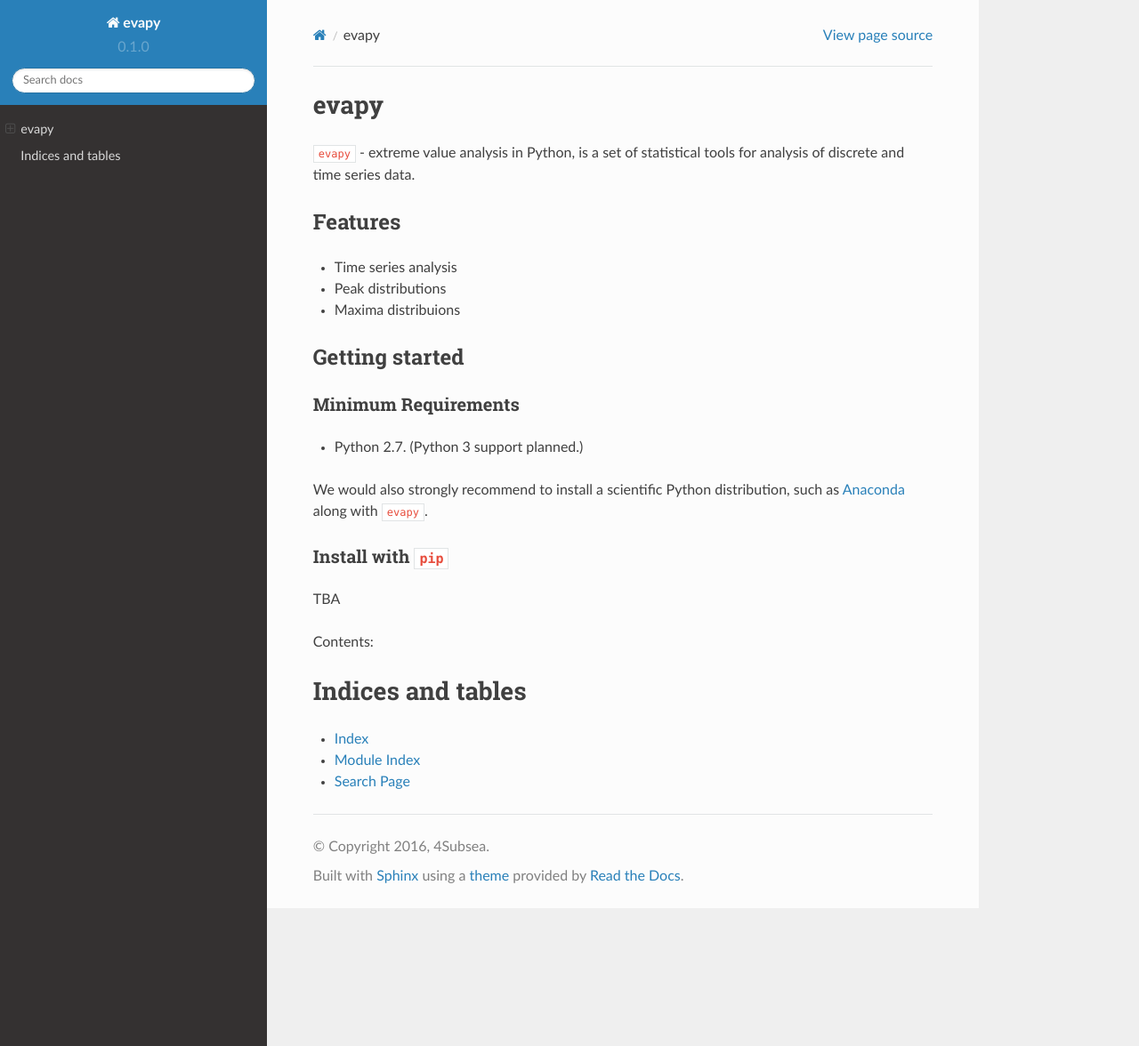
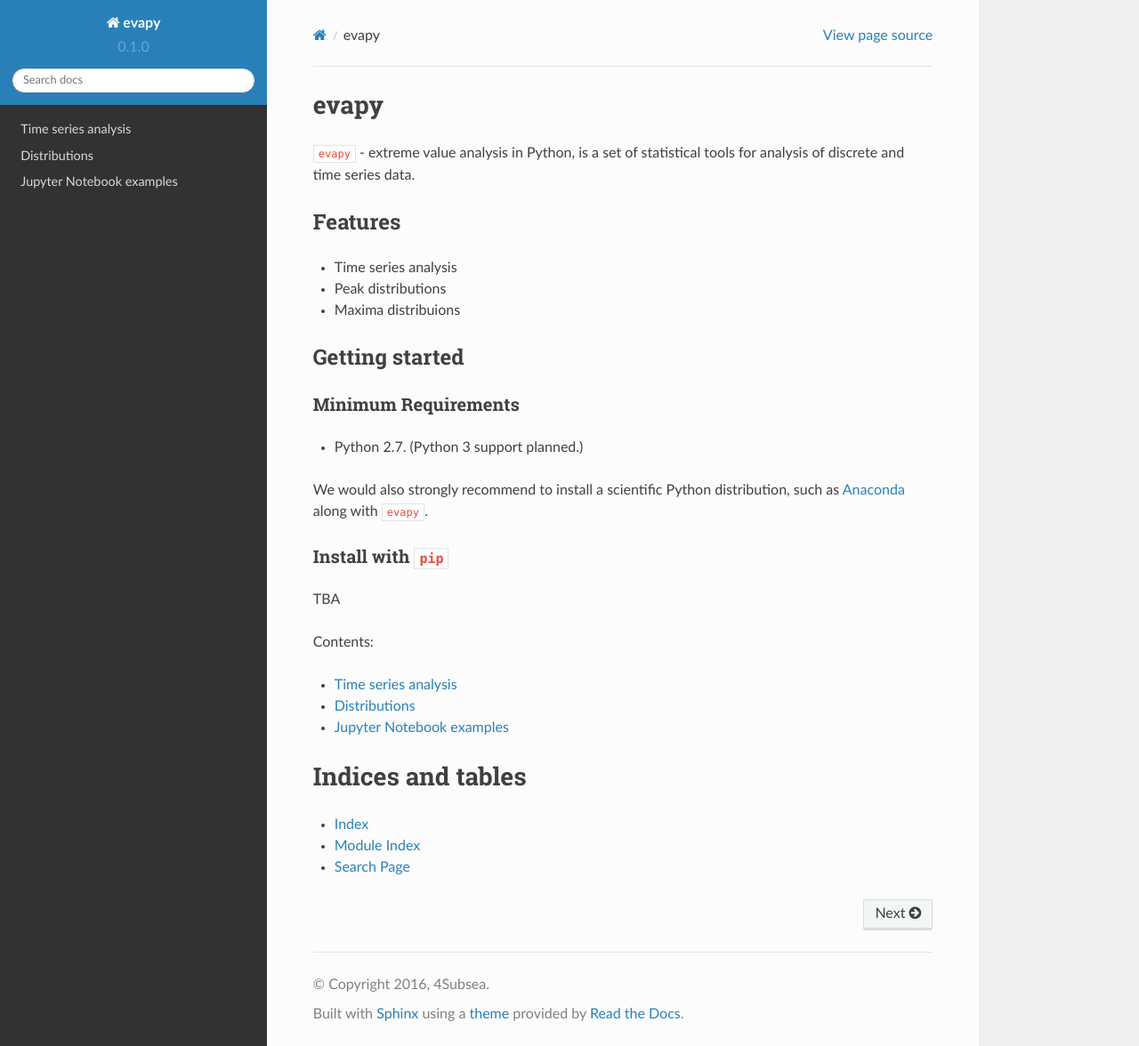
Before and after one commit to 4Subsea/evapy, a Sphinx documentation site: the page built from doc/index.rst, in a window 1280 px wide and 1176 px high. Shown: the whole window at 89% size. Built offline with Sphinx 7.4.7 and the Read the Docs theme 2.0.0, drawn with Linux system fonts in a browser that asks for light colours.

Commit message:
doc: update documentations

```diff
--- /dev/null
+++ b/doc/distributions.rst
@@ -0,0 +1,2 @@
+Distributions
+=============
--- a/doc/index.rst
+++ b/doc/index.rst
@@ -33,6 +33,9 @@ Contents:
 .. toctree::
    :maxdepth: 2
 
+   ts_anal
+   distributions
+   nb_examples
 
 
 Indices and tables
--- /dev/null
+++ b/doc/nb_examples.rst
@@ -0,0 +1,2 @@
+Jupyter Notebook examples
+=========================
--- /dev/null
+++ b/doc/ts_anal.rst
@@ -0,0 +1,5 @@
+Time series analysis
+====================
+
+.. automodule:: evapy.evstats
+    :members:
```
